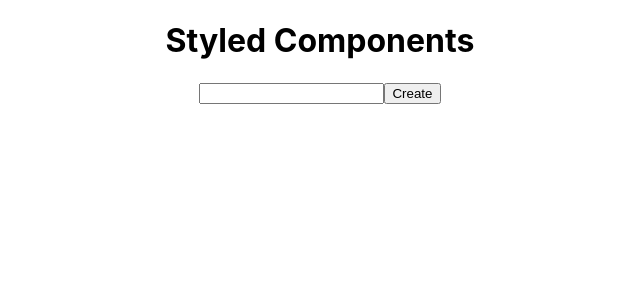
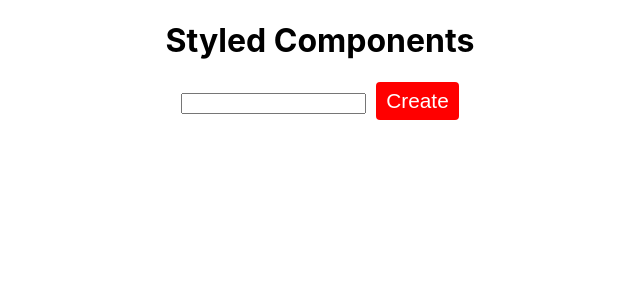
Before and after one commit to Rishu2000/styled-component-demo, a React (Create React App) app: page / in a window 1280 px wide. Shown: the top 300 px of the page, without its empty margins (320-960 px from the left). Built offline with nearby package versions, Linux system fonts and the light colour scheme.

Commit message:
Added some styling into Button component.

```diff
--- a/src/App.js
+++ b/src/App.js
@@ -17,4 +17,16 @@ function App() {
 export default App;
 
 
-const Button = styled.button``
+const Button = styled.button`
+  margin-left:10px;
+  padding:7px 10px;
+  background:red;
+  color:white;
+  font-size:1.3rem;
+  border:none;
+  border-radius:4px;
+  :hover{
+    background:blue;
+  }
+  /* box-shadow: 1px 2px 7px red; */
+`
```
